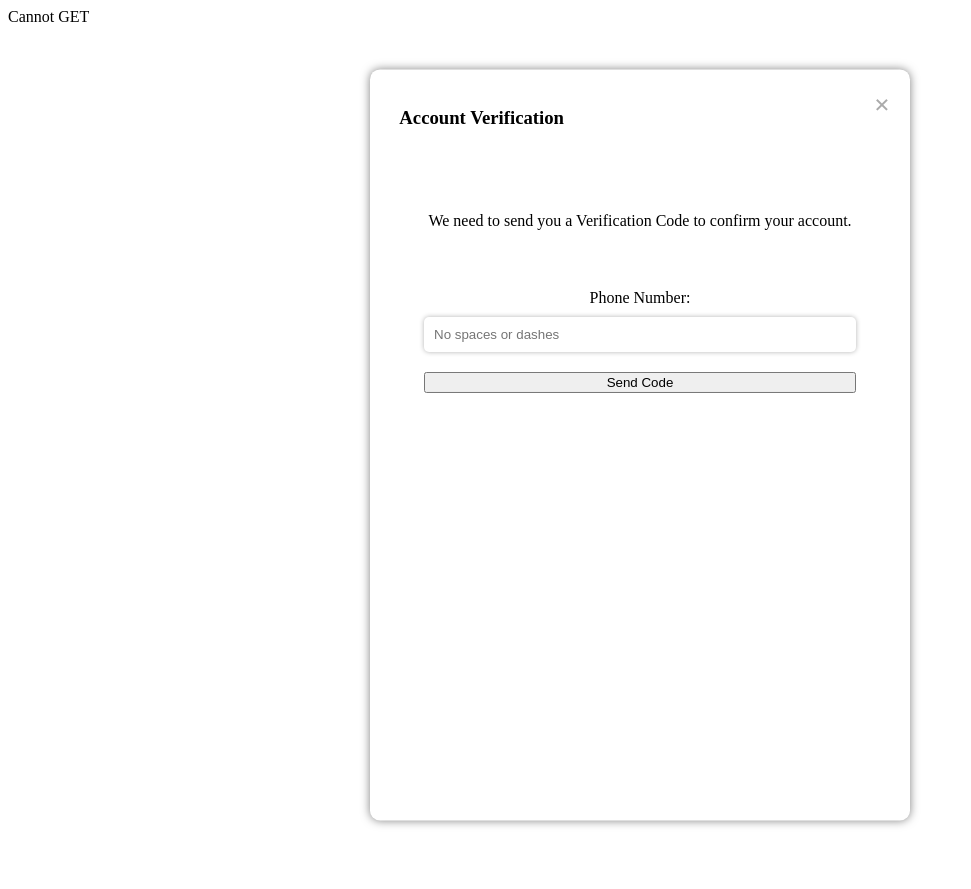
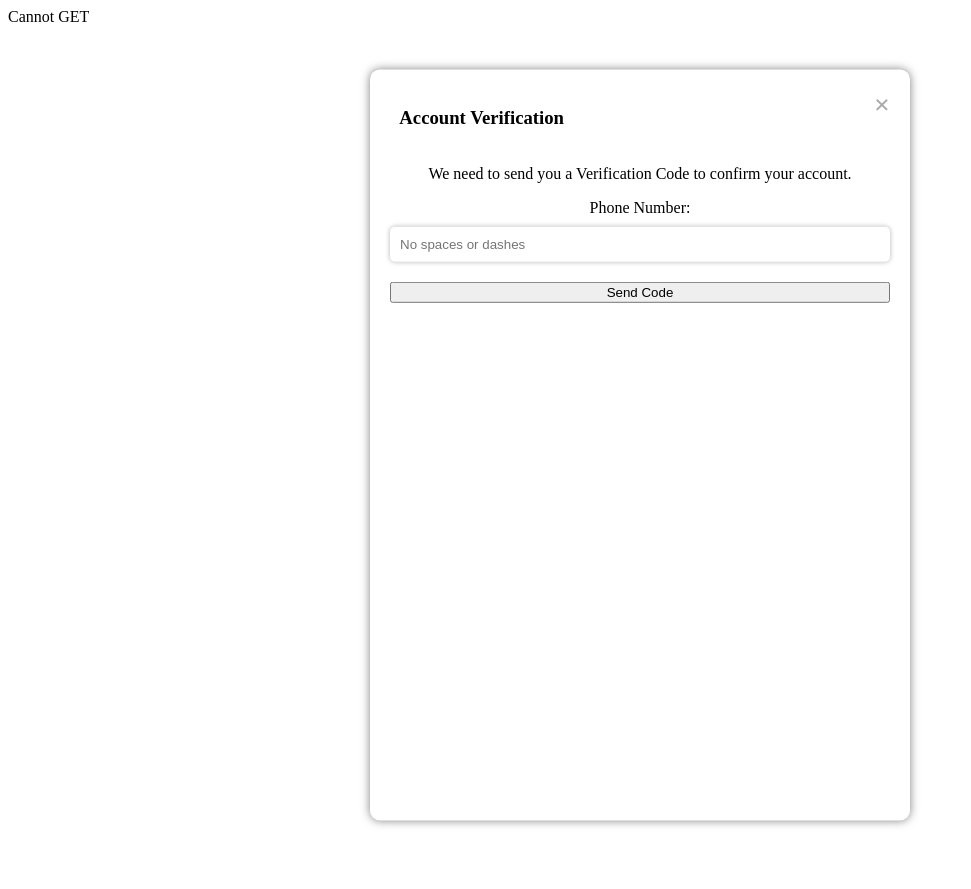
Before and after one commit to nicholas-konar/SMSAlertService, a Python web app: template SMSAlertService/SMSAlertService/templates/modal/challenge.html in a window 1280 px wide. Shown: the whole page, without its empty margins (0-971 px from the left). Run offline with Jinja, Linux system fonts and the light colour scheme; the template is opened without the code that fills it, so the values that code supplies are empty.

Commit message:
tweak max resends logic, finish challenge modal

```diff
--- a/SMSAlertService/SMSAlertService/controllers/auth_controller.py
+++ b/SMSAlertService/SMSAlertService/controllers/auth_controller.py
@@ -27,7 +27,7 @@ def send():
     if user is None:
         return jsonify({'Status': FAIL, 'Message': FAIL_MSG})
 
-    elif session.get('otp_resends') > MAX_RESENDS or user.blocked:
+    elif session.get('otp_resends') >= MAX_RESENDS or user.blocked:
         app.logger.info(f'User {user.username} exceeded max OTP resends.')
         DAO.block_user(user)
         return jsonify({'Status': BLOCKED, 'Message': BLOCKED_MSG})
@@ -40,6 +40,7 @@ def send():
             session['username'] = user.username
             session['phonenumber'] = user.phonenumber
             session['otp_resends'] += 1
+            app.logger.debug(f'Resend count = {session["otp_resends"]}')
             session['otp'] = otp
             return jsonify({'Status': SUCCESS, 'OTP': otp})
 
--- a/SMSAlertService/SMSAlertService/static/modal.css
+++ b/SMSAlertService/SMSAlertService/static/modal.css
@@ -30,15 +30,40 @@
   }
 }
 
+@media screen and (min-width: 600px) { /* desktop */
+  #statusMessage {
+      margin-top: 2.5rem; /* adjust to desired height */
+      overflow: auto;
+      font-size: 1rem;
+  }
+}
+
+@media screen and (max-width: 800px) { /* tablet */
+  #statusMessage {
+      margin-top: 2.5rem; /* adjust to desired height */
+      overflow: auto;
+      font-size: 0.9rem;
+  }
+}
+
+@media screen and (max-width: 400px) { /* mobile */
+  #statusMessage {
+      margin-top: 2.5rem; /* adjust to desired height */
+      overflow: auto;
+      font-size: 0.7rem;
+  }
+}
+
 .auth-container {
   margin: auto;
-  padding: 20px;
-  width: 80%;
-  max-width: 1000px;
+  padding: 10%;
+  height: 100%;
+  width: 100%;
   text-align: center;
-  position: absolute;
-  top: 30%;
+  position: relative;
+  top: 50%;
   left: 50%;
+  right: 50%;
   transform: translate(-50%, -50%);
 }
 
--- a/SMSAlertService/SMSAlertService/templates/modal/challenge.html
+++ b/SMSAlertService/SMSAlertService/templates/modal/challenge.html
@@ -12,7 +12,6 @@
     <div class="auth-container">
         <p>We need to send you a Verification Code to confirm your account.</p>
         <form>
-            <h1 id="statusMessage"><!-- Dynamic JS status message --></h1>
             <label for="PhoneNumber">Phone Number:</label>
             <input class="center"
                    id="phoneNumber"
@@ -22,6 +21,7 @@
                    required="required"
                    type="tel">
             <button class="button btn-success" id="sendCodeButton" type="button">Send Code</button>
+            <p id="statusMessage"><!-- Dynamic JS status message --></p>
         </form>
     </div>
 </div>
```
